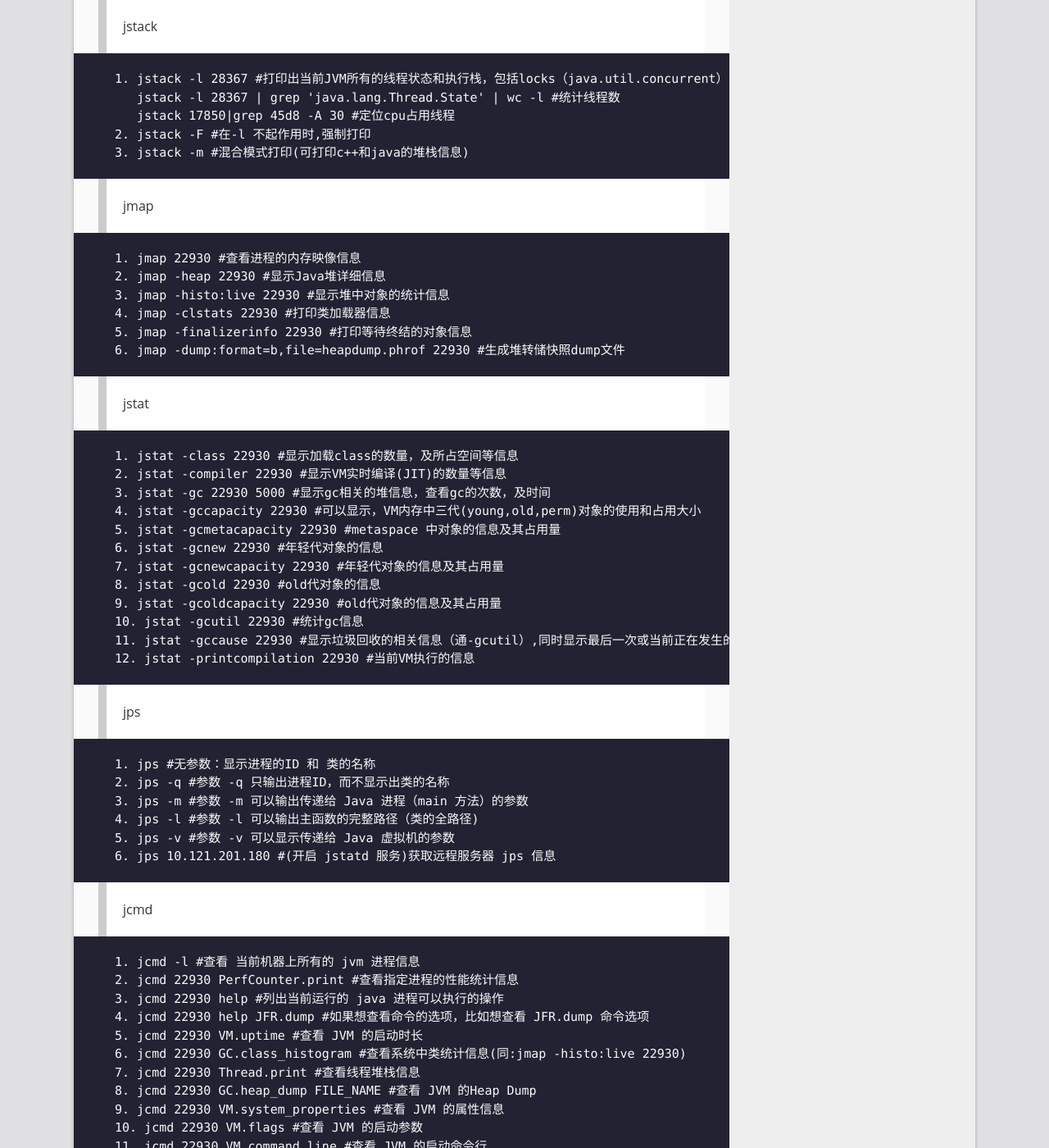
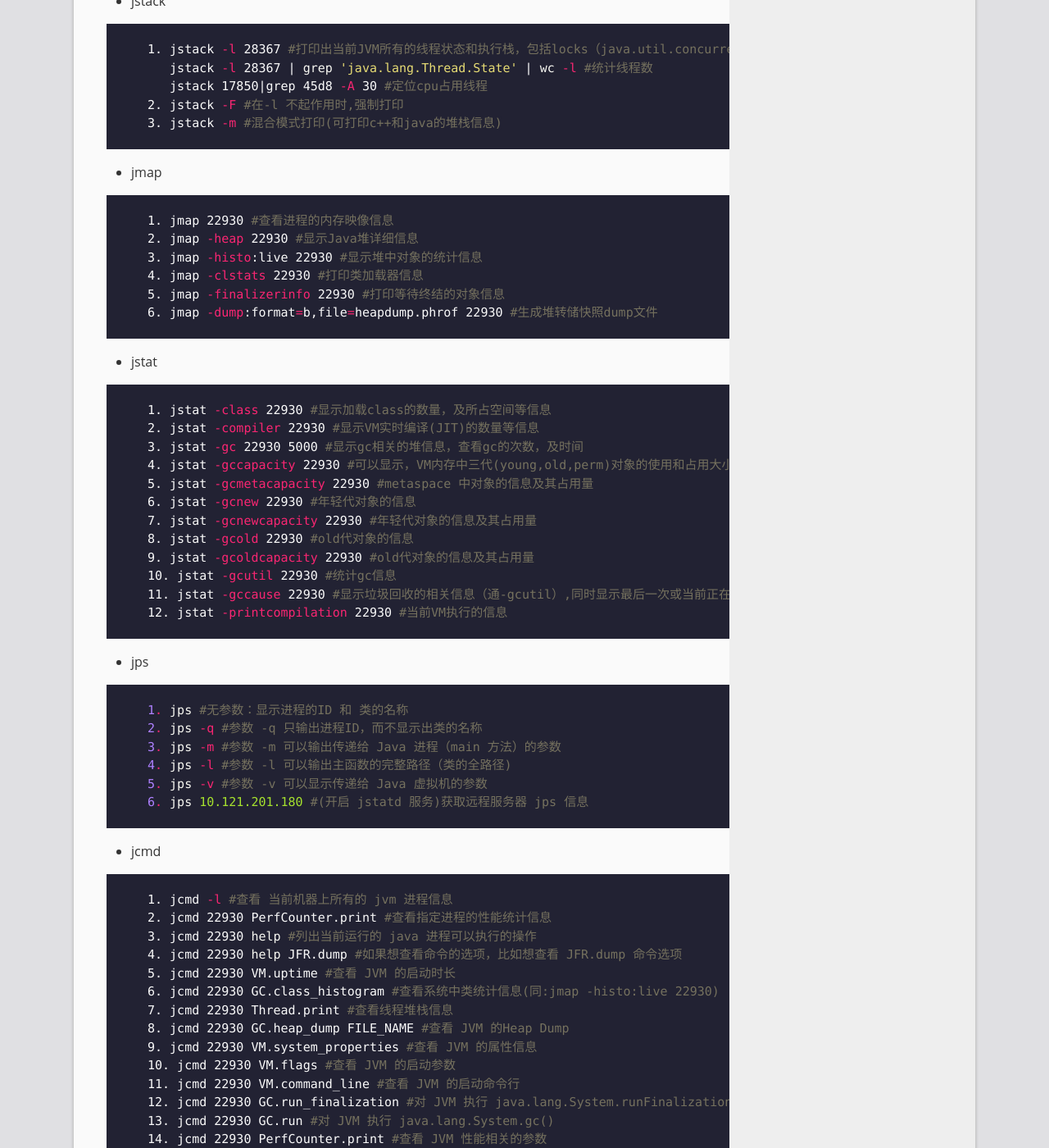
Before and after one commit to jelly-wzj/bigdata, a Jekyll site: the page built from _posts/2021-04-08-JVM常用命令.md, in a window 1280 px wide and 1400 px high, scrolled down 515 px. Shown: the whole window at 82% size. Built offline with Jekyll 4.4.1, drawn with Linux system fonts in a browser that asks for light colours; some of the changed text lies outside the part shown.

Commit message:
init blog

````diff
--- a/_posts/2021-04-08-JVM常用命令.md
+++ b/_posts/2021-04-08-JVM常用命令.md
@@ -1,86 +1,120 @@
-> JVM
+* JVM
 
-    1. 查看jvm参数
-       java -XX:+PrintFlagsFinal #打印最终参数
-       java -XX:+PrintFlagsInitial #打印初始化值参数
-       java -XX:+PrintCommandLineFlags
-       java -x #标准参数
-       java -xx #不稳定参数，可能在后续版本中删除；不同虚拟机之间也有可能不同
+  ```shell
+  1. 查看jvm参数
+     java -XX:+PrintFlagsFinal #打印最终参数
+     java -XX:+PrintFlagsInitial #打印初始化值参数
+     java -XX:+PrintCommandLineFlags
+     java -x #标准参数
+     java -xx #不稳定参数，可能在后续版本中删除；不同虚拟机之间也有可能不同
+  ```
 
-> jstack
 
-    1. jstack -l 28367 #打印出当前JVM所有的线程状态和执行栈，包括locks（java.util.concurrent）
-       jstack -l 28367 | grep 'java.lang.Thread.State' | wc -l #统计线程数
-       jstack 17850|grep 45d8 -A 30 #定位cpu占用线程
-    2. jstack -F #在-l 不起作用时,强制打印
-    3. jstack -m #混合模式打印(可打印c++和java的堆栈信息)
 
-> jmap
+* jstack
 
-    1. jmap 22930 #查看进程的内存映像信息
-    2. jmap -heap 22930 #显示Java堆详细信息
-    3. jmap -histo:live 22930 #显示堆中对象的统计信息
-    4. jmap -clstats 22930 #打印类加载器信息
-    5. jmap -finalizerinfo 22930 #打印等待终结的对象信息
-    6. jmap -dump:format=b,file=heapdump.phrof 22930 #生成堆转储快照dump文件
+  ```shell
+  1. jstack -l 28367 #打印出当前JVM所有的线程状态和执行栈，包括locks（java.util.concurrent）
+     jstack -l 28367 | grep 'java.lang.Thread.State' | wc -l #统计线程数
+     jstack 17850|grep 45d8 -A 30 #定位cpu占用线程
+  2. jstack -F #在-l 不起作用时,强制打印
+  3. jstack -m #混合模式打印(可打印c++和java的堆栈信息)
+  ```
 
-> jstat
 
-    1. jstat -class 22930 #显示加载class的数量，及所占空间等信息
-    2. jstat -compiler 22930 #显示VM实时编译(JIT)的数量等信息
-    3. jstat -gc 22930 5000 #显示gc相关的堆信息，查看gc的次数，及时间
-    4. jstat -gccapacity 22930 #可以显示，VM内存中三代(young,old,perm)对象的使用和占用大小
-    5. jstat -gcmetacapacity 22930 #metaspace 中对象的信息及其占用量
-    6. jstat -gcnew 22930 #年轻代对象的信息
-    7. jstat -gcnewcapacity 22930 #年轻代对象的信息及其占用量
-    8. jstat -gcold 22930 #old代对象的信息
-    9. jstat -gcoldcapacity 22930 #old代对象的信息及其占用量
-    10. jstat -gcutil 22930 #统计gc信息
-    11. jstat -gccause 22930 #显示垃圾回收的相关信息（通-gcutil）,同时显示最后一次或当前正在发生的垃圾回收的诱因
-    12. jstat -printcompilation 22930 #当前VM执行的信息
 
-> jps
+* jmap
 
-    1. jps #无参数：显示进程的ID 和 类的名称
-    2. jps -q #参数 -q 只输出进程ID，而不显示出类的名称
-    3. jps -m #参数 -m 可以输出传递给 Java 进程（main 方法）的参数
-    4. jps -l #参数 -l 可以输出主函数的完整路径（类的全路径)
-    5. jps -v #参数 -v 可以显示传递给 Java 虚拟机的参数
-    6. jps 10.121.201.180 #(开启 jstatd 服务)获取远程服务器 jps 信息
+  ```shell
+  1. jmap 22930 #查看进程的内存映像信息
+  2. jmap -heap 22930 #显示Java堆详细信息
+  3. jmap -histo:live 22930 #显示堆中对象的统计信息
+  4. jmap -clstats 22930 #打印类加载器信息
+  5. jmap -finalizerinfo 22930 #打印等待终结的对象信息
+  6. jmap -dump:format=b,file=heapdump.phrof 22930 #生成堆转储快照dump文件
+  ```
 
-> jcmd
 
-    1. jcmd -l #查看 当前机器上所有的 jvm 进程信息
-    2. jcmd 22930 PerfCounter.print #查看指定进程的性能统计信息
-    3. jcmd 22930 help #列出当前运行的 java 进程可以执行的操作
-    4. jcmd 22930 help JFR.dump #如果想查看命令的选项，比如想查看 JFR.dump 命令选项
-    5. jcmd 22930 VM.uptime #查看 JVM 的启动时长
-    6. jcmd 22930 GC.class_histogram #查看系统中类统计信息(同:jmap -histo:live 22930)
-    7. jcmd 22930 Thread.print #查看线程堆栈信息
-    8. jcmd 22930 GC.heap_dump FILE_NAME #查看 JVM 的Heap Dump
-    9. jcmd 22930 VM.system_properties #查看 JVM 的属性信息
-    10. jcmd 22930 VM.flags #查看 JVM 的启动参数
-    11. jcmd 22930 VM.command_line #查看 JVM 的启动命令行
-    12. jcmd 22930 GC.run_finalization #对 JVM 执行 java.lang.System.runFinalization()
-    13. jcmd 22930 GC.run #对 JVM 执行 java.lang.System.gc()
-    14. jcmd 22930 PerfCounter.print #查看 JVM 性能相关的参数
-    15. jcmd 22930 VM.version #查看目标jvm进程的版本信息
 
-> jinfo
+* jstat
 
-    1. jinfo 22930 #输出当前 jvm 进程的全部参数和系统属性
-    2. jinfo -flag PrintGC 22930 #输出对应名称的参数
-    3. jinfo -flag [+|-]PrintGC 22930 #开启或者关闭对应名称的参数
-    4. jinfo -flag HeapDumpPath(name=value) 22930 #修改指定参数的值
-    5. jinfo -flags 22930 #输出全部的参数
-    6. jinfo -sysprops 22930 #输出当前 jvm 进行的全部的系统属性
+  ```shell
+  1. jstat -class 22930 #显示加载class的数量，及所占空间等信息
+  2. jstat -compiler 22930 #显示VM实时编译(JIT)的数量等信息
+  3. jstat -gc 22930 5000 #显示gc相关的堆信息，查看gc的次数，及时间
+  4. jstat -gccapacity 22930 #可以显示，VM内存中三代(young,old,perm)对象的使用和占用大小
+  5. jstat -gcmetacapacity 22930 #metaspace 中对象的信息及其占用量
+  6. jstat -gcnew 22930 #年轻代对象的信息
+  7. jstat -gcnewcapacity 22930 #年轻代对象的信息及其占用量
+  8. jstat -gcold 22930 #old代对象的信息
+  9. jstat -gcoldcapacity 22930 #old代对象的信息及其占用量
+  10. jstat -gcutil 22930 #统计gc信息
+  11. jstat -gccause 22930 #显示垃圾回收的相关信息（通-gcutil）,同时显示最后一次或当前正在发生的垃圾回收的诱因
+  12. jstat -printcompilation 22930 #当前VM执行的信息
+  ```
 
-> javap
 
-    查看一个java类反汇编、常量池、变量表、指令代码行号表等等信息
-    1. javap -c -l Test
 
-> javac
+* jps
 
-    编译命令，将java源文件编译成.class字节码文件
-    1. javac Test
+  ```powershell
+  1. jps #无参数：显示进程的ID 和 类的名称
+  2. jps -q #参数 -q 只输出进程ID，而不显示出类的名称
+  3. jps -m #参数 -m 可以输出传递给 Java 进程（main 方法）的参数
+  4. jps -l #参数 -l 可以输出主函数的完整路径（类的全路径)
+  5. jps -v #参数 -v 可以显示传递给 Java 虚拟机的参数
+  6. jps 10.121.201.180 #(开启 jstatd 服务)获取远程服务器 jps 信息
+  ```
+
+
+
+* jcmd
+
+  ```shell
+  1. jcmd -l #查看 当前机器上所有的 jvm 进程信息
+  2. jcmd 22930 PerfCounter.print #查看指定进程的性能统计信息
+  3. jcmd 22930 help #列出当前运行的 java 进程可以执行的操作
+  4. jcmd 22930 help JFR.dump #如果想查看命令的选项，比如想查看 JFR.dump 命令选项
+  5. jcmd 22930 VM.uptime #查看 JVM 的启动时长
+  6. jcmd 22930 GC.class_histogram #查看系统中类统计信息(同:jmap -histo:live 22930)
+  7. jcmd 22930 Thread.print #查看线程堆栈信息
+  8. jcmd 22930 GC.heap_dump FILE_NAME #查看 JVM 的Heap Dump
+  9. jcmd 22930 VM.system_properties #查看 JVM 的属性信息
+  10. jcmd 22930 VM.flags #查看 JVM 的启动参数
+  11. jcmd 22930 VM.command_line #查看 JVM 的启动命令行
+  12. jcmd 22930 GC.run_finalization #对 JVM 执行 java.lang.System.runFinalization()
+  13. jcmd 22930 GC.run #对 JVM 执行 java.lang.System.gc()
+  14. jcmd 22930 PerfCounter.print #查看 JVM 性能相关的参数
+  15. jcmd 22930 VM.version #查看目标jvm进程的版本信息
+  ```
+
+
+
+* jinfo
+
+  ```shell
+  1. jinfo 22930 #输出当前 jvm 进程的全部参数和系统属性
+  2. jinfo -flag PrintGC 22930 #输出对应名称的参数
+  3. jinfo -flag [+|-]PrintGC 22930 #开启或者关闭对应名称的参数
+  4. jinfo -flag HeapDumpPath(name=value) 22930 #修改指定参数的值
+  5. jinfo -flags 22930 #输出全部的参数
+  6. jinfo -sysprops 22930 #输出当前 jvm 进行的全部的系统属性
+  ```
+
+
+
+* javap
+
+  ```shell
+  查看一个java类反汇编、常量池、变量表、指令代码行号表等等信息
+  1. javap -c -l Test
+  ```
+
+
+
+* javac
+
+  ```
+  编译命令，将java源文件编译成.class字节码文件
+  1. javac Test
+  ```
````
